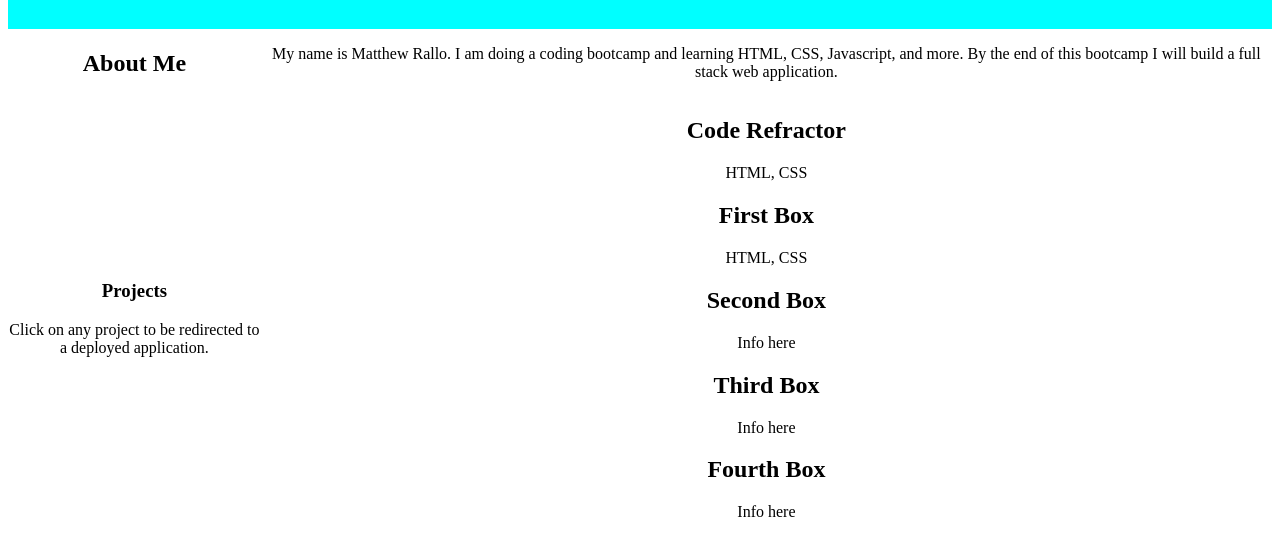
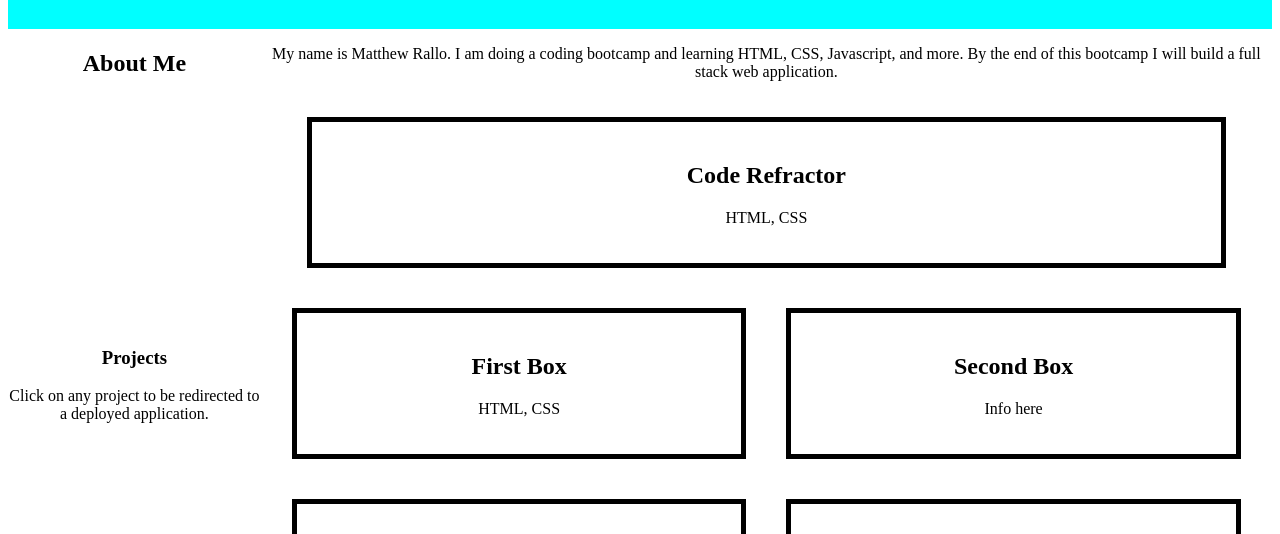
Before and after one commit to ralloMatt/Portfolio, a plain HTML site: page index.html in a window 1280 px wide. Shown: the part 138-672 px from the top of the page. Drawn offline with Linux system fonts and the light colour scheme.

Commit message:
project cards has flexbox capapbilities and they look nice

```diff
--- a/assets/style.css
+++ b/assets/style.css
@@ -39,29 +39,18 @@
 
 /* Project Card Classes */
 
-
-/*
-.projectFlexRow{
+.projectFlexItem { /* All small project card flex items */
     display: flex;
-    flex-direction: row;
-    flex-wrap: wrap;
-    justify-content: center;
+    flex-direction: column;
     border: 5px solid black;
+    padding: 20px;
+    margin: 20px;
     gap: 50px;
 }
 
-.projectFlexItem {
-    display: flex;
-    flex-direction: column;
-    border: 5px solid gold;
-    padding: 20px;
-}
 
-.makeMeBig {
-    flex-grow: 100;
-}
 
-*/
+/* End of Project Card Classes */
 
 
 /* Element Selectors */
@@ -96,3 +85,17 @@ main {
 footer {
     text-align: center; /* Center all items on footer elements */
 }
+
+/* Psudo Selectors */
+.projectFlexItem:nth-child(odd){ /*Used so I can have two cards side by side for the smaller cards*/
+    flex: 0 0 40%; /* Take up 40 % of space for smaller cards*/
+
+}
+
+.projectFlexItem:nth-child(even){ /*Used so I can have two cards side by side for the smaller cards*/
+    flex: 0 0 40%; /* Take up 40 % of space for smaller cards*/
+}
+
+.projectFlexItem:first-child{ /* This is for my main project card */
+    flex: 0 0 86%; /* Take up 86 % of space because this is my main card */
+}
--- a/index.html
+++ b/index.html
@@ -42,51 +42,51 @@
 
             <!-- All my Project Cards-->
             <section class="flexBigItem">
-                <section class="projectFlexItem makeMeBig">
-                    <section>
-                        <h2>Code Refractor</h2>
-                        <p>HTML, CSS</p>
+                <section class="flexRow"> <!-- A flex row inside another flex row (the flex big item is a column which is a flex row) -->
+                    <!-- Main Project Card-->
+                    <section class="projectFlexItem">
+                        <section>
+                            <h2>Code Refractor</h2>
+                            <p>HTML, CSS</p>
+                        </section>
                     </section>
-                </section>
 
-                <section class="projectFlexRow"> <!-- FLEX BOX ROW -->
-                    <section class="projectFlexItem"> <!-- BIG FLEX BOX ITEM -->
+                    <!-- Other Project Cards -->
+                    <section class="projectFlexItem"> <!-- FLEX BOX ITEM (Project Card) -->
                         <section>
                             <h2>First Box</h2>
                             <p>HTML, CSS</p>
                         </section>
                     </section>
 
-                    <section class="projectFlexItem"> <!-- FLEX BOX ITEM -->
+                    <section class="projectFlexItem"> <!-- FLEX BOX ITEM (Project Card) -->
                         <section>
                             <h2>Second Box</h2>
                             <p>Info here</p>
                         </section>
                     </section>
 
-                    <section class="projectFlexItem"> <!-- FLEX BOX ITEM -->
+                    <section class="projectFlexItem"> <!-- FLEX BOX ITEM (Project Card) -->
                         <section>
                             <h2>Third Box</h2>
                             <p>Info here</p>
                         </section>
                     </section>
 
-                    <section class="projectFlexItem"> <!-- FLEX BOX ITEM -->
+                    <section class="projectFlexItem"> <!-- FLEX BOX ITEM (Project Card) -->
                         <section>
                             <h2>Fourth Box</h2>
                             <p>Info here</p>
                         </section>
                     </section>
 
-
-
                 </section>
-            </section> <!-- End of Project Cards-->
+            </section>
         </section>
     </main>
 
     <footer>
-        <section class="flexRow">
+        <section class="flexRow"> <!-- FlewRow of Contact Section -->
             <section class="flexSmallItem">
                  <h1 id="contact">Contact Information</h1>
             </section>
```
